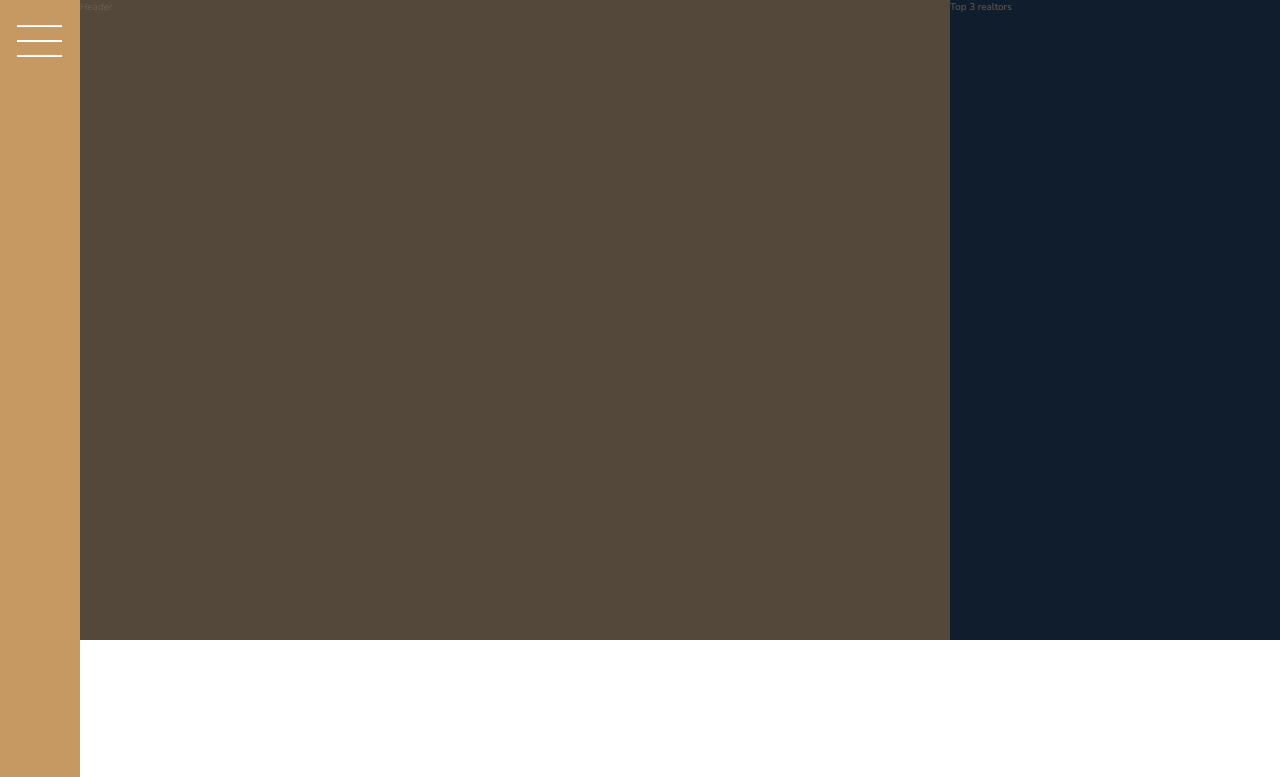
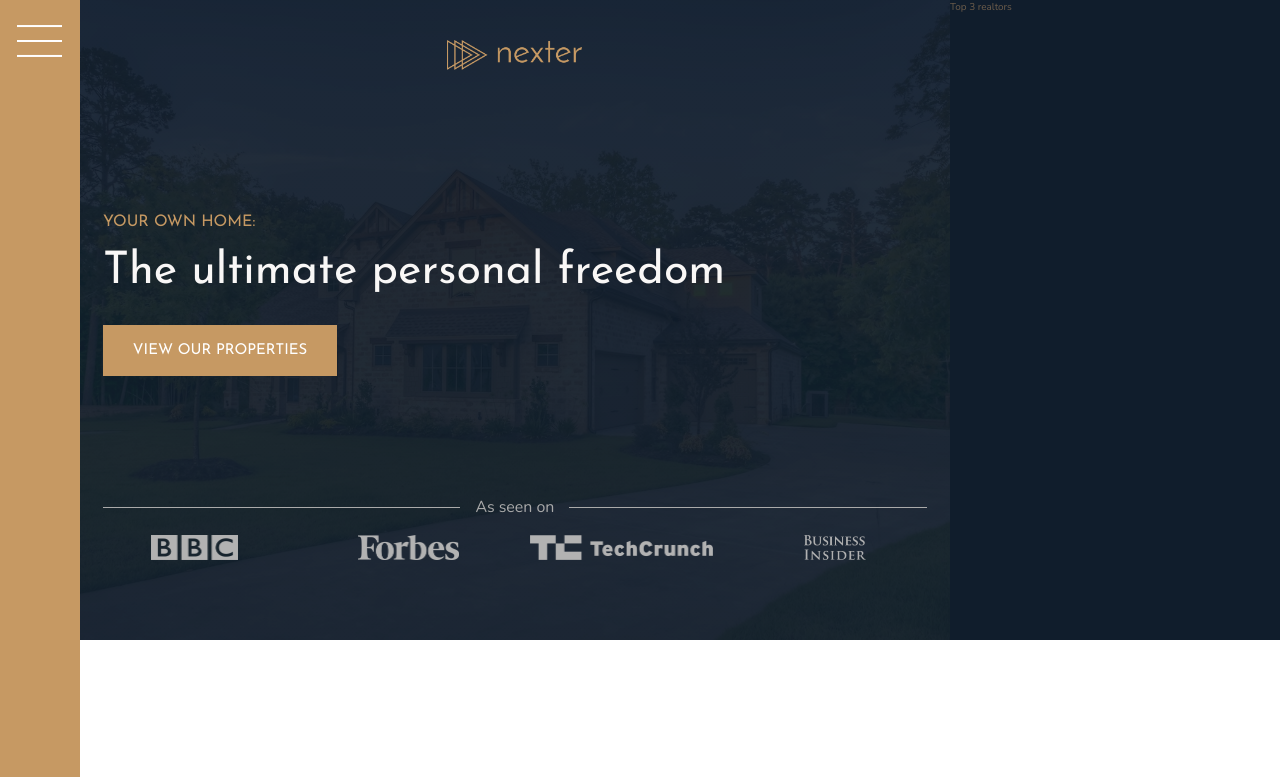
Before and after one commit to okcomputer93/nexter, a website: page index.html in a window 1280 px wide. Shown: the top 777 px of the page. Drawn offline with nearby package versions, Linux system fonts and the light colour scheme.

Commit message:
Building the header

```diff
--- a/index.html
+++ b/index.html
@@ -19,7 +19,19 @@
             <button class="nav-btn"></button>
         </div>
 
-        <header class="header">Header</header>
+        <header class="header">
+            <img src="img/logo.png" alt="Nexter logo" class="header__logo" />
+            <h3 class="heading-3">Your own home:</h3>
+            <h1 class="heading-1">The ultimate personal freedom</h1>
+            <button class="btn header__btn">View our properties</button>
+            <div class="header__seenon-text">As seen on</div>
+            <div class="header__seenon-logos">
+                <img src="img/logo-bbc.png" alt="Logo BBC" />
+                <img src="img/logo-forbes.png" alt="Logo Forbes" />
+                <img src="img/logo-techcrunch.png" alt="Logo Techcrunch" />
+                <img src="img/logo-bi.png" alt="Logo Bi" />
+            </div>
+        </header>
 
         <div class="realtors">Top 3 realtors</div>
 
--- a/sass/_header.scss
+++ b/sass/_header.scss
@@ -1,4 +1,60 @@
 .header {
     background-color: $color-grey-dark-1;
     grid-column: full-start / col-end 6;
+    background-image: linear-gradient(
+            rgba($color-secondary, 0.93),
+            rgba($color-secondary, 0.93)
+        ),
+        url(../img/hero.jpeg);
+    background-size: cover;
+    background-position: center;
+    padding: 8rem;
+    padding-top: 4rem;
+
+    display: grid;
+    grid-template-rows: 1fr min-content 6rem 1fr;
+    grid-template-columns: max-content;
+    grid-row-gap: 1.5rem;
+    justify-content: center;
+
+    &__logo {
+        height: 3rem;
+        justify-self: center;
+    }
+
+    &__btn {
+        align-self: start;
+        justify-self: start;
+    }
+
+    &__seenon-text {
+        display: grid;
+        grid-template-columns: 1fr max-content 1fr;
+        grid-column-gap: 1.5rem;
+        align-items: center;
+
+        font-size: 1.6rem;
+        color: $color-grey-light-2;
+
+        &::before,
+        &::after {
+            content: "";
+            height: 1px;
+            background-color: currentColor;
+            display: block;
+        }
+    }
+
+    &__seenon-logos {
+        display: grid;
+        grid-template-columns: repeat(4, 1fr);
+        grid-column-gap: 3rem;
+        justify-items: center;
+        // display: flex;
+        // justify-content: space-between;
+        filter: brightness(70%);
+        img {
+            height: 2.5rem;
+        }
+    }
 }
--- a/sass/_typography.scss
+++ b/sass/_typography.scss
@@ -4,6 +4,9 @@
 }
 .heading-1 {
     @extend %heading;
+    font-size: 4.5rem;
+    color: $color-grey-light-1;
+    line-height: 1;
 }
 .heading-2 {
     @extend %heading;
```
Also changed, not shown: css/style.css.
